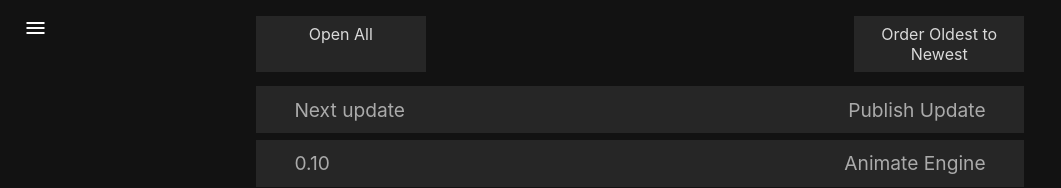
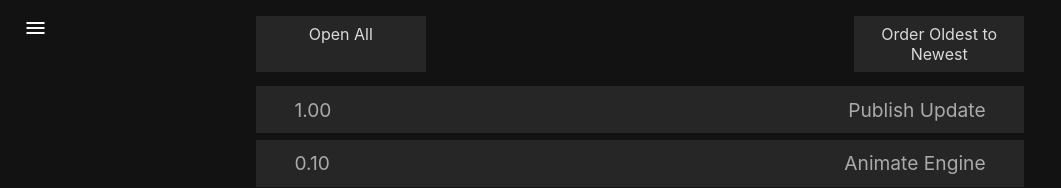
Before and after one commit to jackgpalfrey/algoV, a React (Create React App) app: page / in a window 1280 px wide. Shown: the top 188 px of the page, without its empty margins (0-1061 px from the left). Built offline with nearby package versions, Linux system fonts and the light colour scheme.

Commit message:
Added displayAfter changelog functionality and improved styling

```diff
--- a/src/components/ChangeLog/style.css
+++ b/src/components/ChangeLog/style.css
@@ -8,6 +8,11 @@
 	flex-direction: column;
 	justify-content: center;
 	align-content: center;
+	overflow-y: scroll;
+	-ms-overflow-style: none;
+}
+.changelogContainer::-webkit-scrollbar {
+	display: none;
 }
 
 .fullItemContainer {
--- a/src/components/InfoCard/style.css
+++ b/src/components/InfoCard/style.css
@@ -70,6 +70,10 @@
 	margin-right: 0;
 }
 
+.meta {
+	margin-left: 0.6em;
+}
+
 .description {
 	line-height: 1.5em;
 	margin: 1em 0;
--- a/src/components/SortingVisualiser/style.css
+++ b/src/components/SortingVisualiser/style.css
@@ -1,5 +1,6 @@
 body {
 	background-color: #121212;
+	overflow: hidden;
 }
 
 .bar-container {
@@ -31,6 +32,7 @@ nav * {
 	height: 30px;
 	margin: 0 1.5em;
 	color: white;
+	user-select: none;
 }
 
 button,
@@ -46,6 +48,11 @@ select {
 	justify-content: center;
 	align-items: center;
 	border-radius: 20px;
+	user-select: none;
+}
+
+.bar:hover {
+	filter: brightness(150%);
 }
 
 option {
@@ -102,10 +109,6 @@ select:hover,
 select:focus {
 	filter: brightness(130%);
 	cursor: pointer;
-}
-
-.bar:hover {
-	filter: brightness(110%);
 }
 
 option {
--- a/src/data/changelogData.json
+++ b/src/data/changelogData.json
@@ -122,7 +122,7 @@
     },
     {"version": "1.00",
         "title": "Publish Update",
-        "info": "",
+        "info": "Published Website to GitHub Pages as well as adding many small but important changes such as an Under development page, Swaps and Comparisons Tracking when hovering over runtime display, Ability to reference specific algorithms with a ? in URL (although this doesn't work on GitHub for some reason) and some simple AnimateEngine optimisations. Additonally, removed the hover to open menus as they can be annoying for the pathfinding visualiser, fixed some small bugs and generally improved styling.",
         "modifications":   [["GENERAL", "Published to Github Pages"],
                             ["ADDED", "General Key for Change Log"],
                             ["ADDED", "Under development page"],
@@ -135,19 +135,20 @@
                             ["CHANGED", "setColor and setValue to Abstracted Commands using setState "],
                             ["CHANGED", "All Algorithms over to AnimateEngine"],
                             ["CHANGED", "Optimised AnimateEngine to check for most common commands first"],
+                            ["CHANGED", "Sorting Info Card to be larger"],
                             ["REMOVED", "Hover to open Menus"],
                             ["REMOVED", "Legacy to AnimateEngine conversion functions deprecated in 0.10"],
                             ["FIXED", "Text overflowing for small numbers in the Sort Visualiser when the number of bars is low"],
                             ["FIXED", "Bug in AnimateEngine resulting in first bar not swapping with some algorithms"]],
-        "date": "04/03/21",
-        "isNext": true
+        "date": "04/03/21"
     },
     {"version": "1.10",
         "title": "Pathfinding Update",
-        "info": "",
+        "info": "Add new Pathfinding visualiser",
         "modifications":   [],
-        "date": "03/02/21",
-        "dontDisplay": true
+        "date": "10/03/21",
+        "isNext": true,
+        "displayAfter": "6/3/2021"
     },
     {"version": "0.12",
         "title": "Advanced Sort Algorithms",
--- a/src/pages/HomePage.jsx
+++ b/src/pages/HomePage.jsx
@@ -2,6 +2,7 @@ import React, { useState } from 'react'
 import { Redirect } from 'react-router-dom'
 import Container from '../components/ChangeLog/Container'
 import Item from '../components/ChangeLog/Item'
+import './HomePageStyle.css'
 
 
 import changeLogData from '../data/changelogData.json'
@@ -16,13 +17,18 @@ function HomePage(){
     if (isNewestFirst) changeLogItems = changeLogItems.reverse()
 
     let changeItems = changeLogItems.map((value, idx) => {
-        let dontDisplay = false
-        dontDisplay = value.dontDisplay
-        if (!dontDisplay) return <Item key={idx}  isOpen={isAllOpen} changes={value.modifications} date={value.isNext ? `Planned for ${value.date}` : value.date} version={value.isNext ? 'Next update' : value.version} title={value.title}> <p>{value.info}</p> </Item>
+        let dontDisplay = value.dontDisplay
+        let displayAfter = value.displayAfter
+        if (displayAfter) {
+            const [day, month, year] = displayAfter.split('/')
+            displayAfter = `${year}-${month}-${day}`
 
+        }
+        let date = new Date().getTime()
+        let afterDate = Date.parse(displayAfter)
+        let timeUntil = afterDate - date
+        if ((!dontDisplay && !displayAfter) || (timeUntil <= 0)) return <Item key={idx}  isOpen={isAllOpen} changes={value.modifications} date={value.isNext ? `Planned for ${value.date}` : value.date} version={value.isNext ? 'Next update' : value.version} title={value.title}> <p>{value.info}</p> </Item>
     })
-
-
 
     return (
         <div className='changeLog'>
--- /dev/null
+++ b/src/pages/HomePageStyle.css
@@ -0,0 +1,8 @@
+body {
+	overflow: scroll;
+	-ms-overflow-style: none;
+}
+
+body::-webkit-scrollbar {
+	display: none;
+}
```
Also changed, not shown: 1 other file (tests, documents, lock files or other folders).
